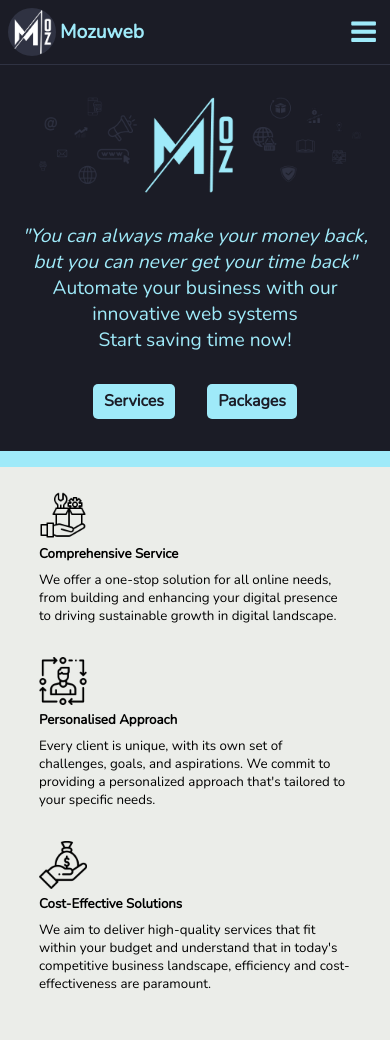
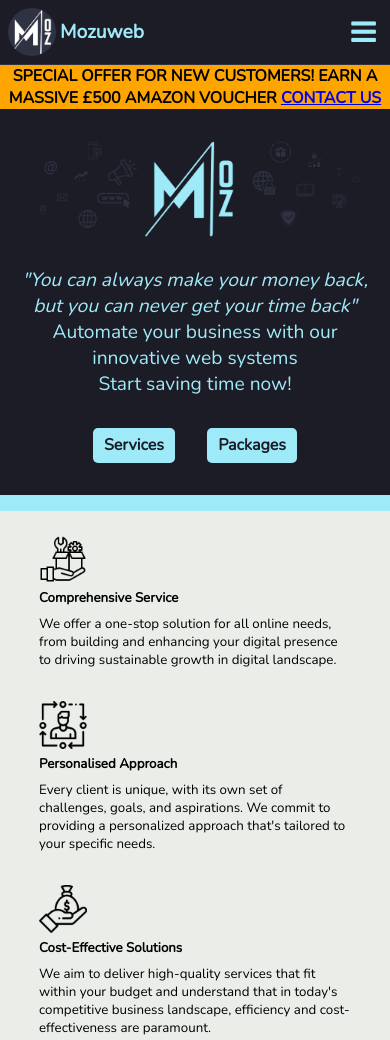
Before and after one commit to Mantas-Mozuraitis/e-commerce-agency, a plain HTML site: page index.html in a window 390 px wide. Before the commit the page ends 1017 px from the top, so only its background shows below. Drawn offline with nearby package versions, Linux system fonts and the light colour scheme.

Commit message:
Add advert

```diff
--- a/index.html
+++ b/index.html
@@ -54,6 +54,9 @@
         </div>
     </nav>
 
+    <!-- AMAZON VOUCHER -->
+    <div class="advert">SPECIAL OFFER FOR NEW CUSTOMERS! EARN A MASSIVE £500 AMAZON VOUCHER <a href="./contactus.html">CONTACT US</a></div>
+
     <!-- HEADER-HERO -->
     <header>
         <img src="./assets/images/Mozuweb_hero.png" alt="mozuweb">
--- a/styles.css
+++ b/styles.css
@@ -29,6 +29,12 @@ body{
     align-self: flex-start;
     gap: 1rem;
     padding: 0 20%;
+}
+.advert{
+    background-color: orange;
+    font-weight: bold;
+    text-align: center;
+    font-size: 1.5rem;
 }
 
 /* NAVIGATION */
@@ -739,4 +745,10 @@ input, textarea{
         width: 100%;
         gap: 2rem;
     }
+    .advert{
+        background-color: orange;
+        font-weight: bold;
+        text-align: center;
+        font-size: 1rem;
+    }
 }
```
Also changed, not shown: about_us.html (+2 -0 lines), contactus.html (+3 -0 lines), packages.html (+3 -0 lines), services.html (+3 -0 lines).
